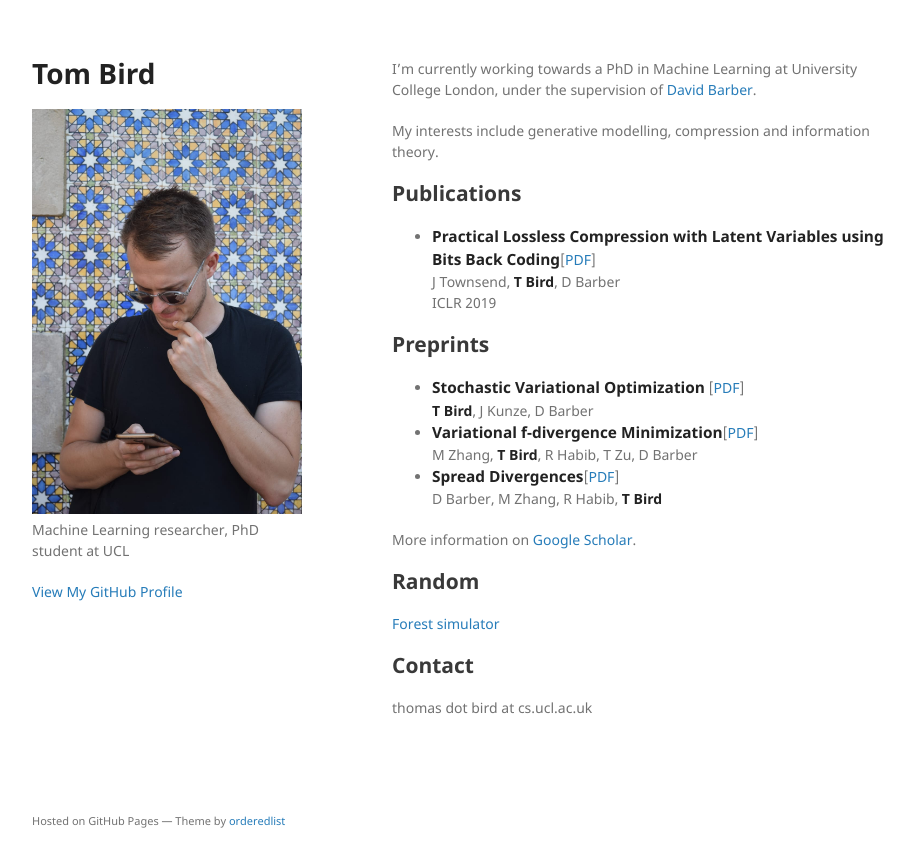
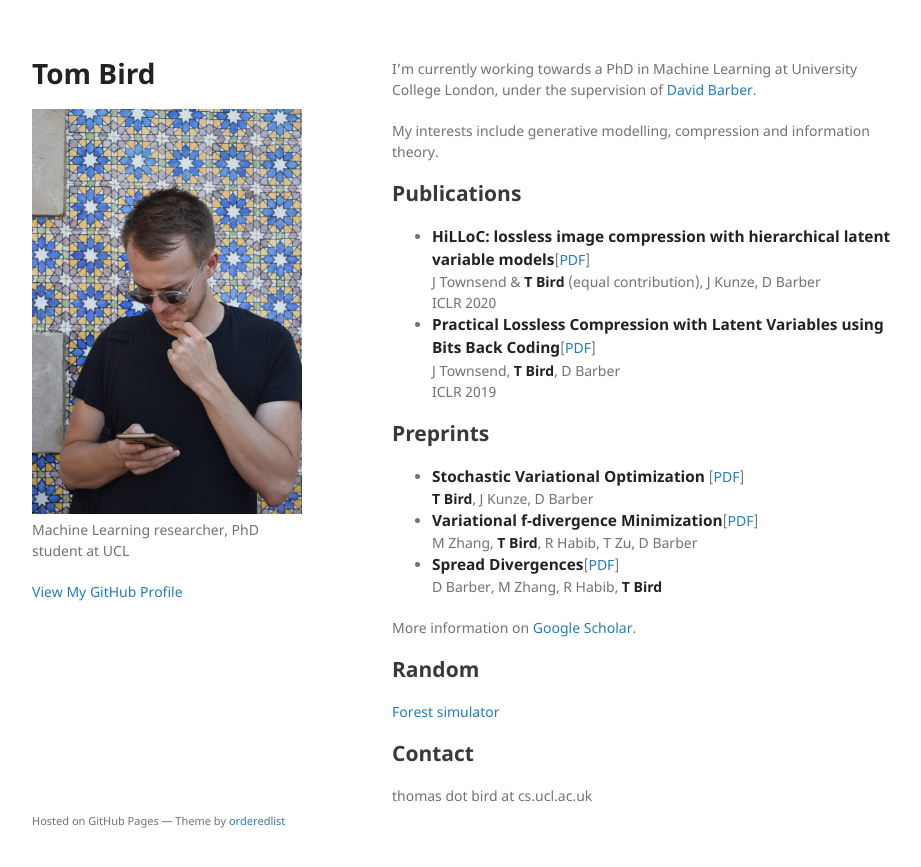
Before and after one commit to tom-bird/tom-bird.github.io, a Jekyll site: the page built from index.md, in a window 1280 px wide. Shown: the top 867 px of the page, without its empty margins (178-1099 px from the left). Built offline with Jekyll 4.4.1, drawn with Linux system fonts in a browser that asks for light colours.

Commit message:
update pubs

```diff
--- a/index.md
+++ b/index.md
@@ -8,6 +8,8 @@ My interests include generative modelling, compression and information theory.
 
 ## Publications
 
+* **<span style="font-size:1.1em;">HiLLoC: lossless image compression with hierarchical latent variable models</span>**[[PDF](https://arxiv.org/pdf/1912.09953.pdf)]
+<br />J Townsend & **T Bird** (equal contribution), J Kunze, D Barber<br />ICLR 2020
 * **<span style="font-size:1.1em;">Practical Lossless Compression with Latent Variables using Bits Back Coding</span>**[[PDF](https://arxiv.org/pdf/1901.04866.pdf)]
 <br />J Townsend, **T Bird**, D Barber<br />ICLR 2019
 
```
